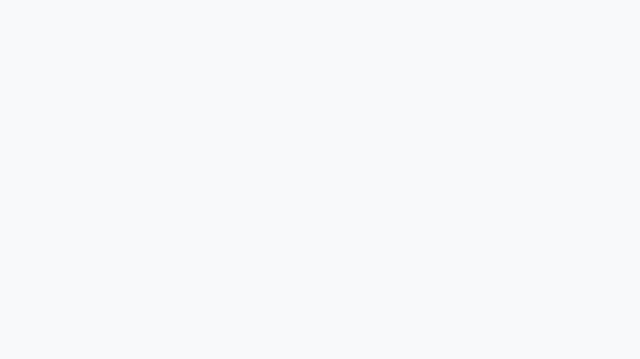
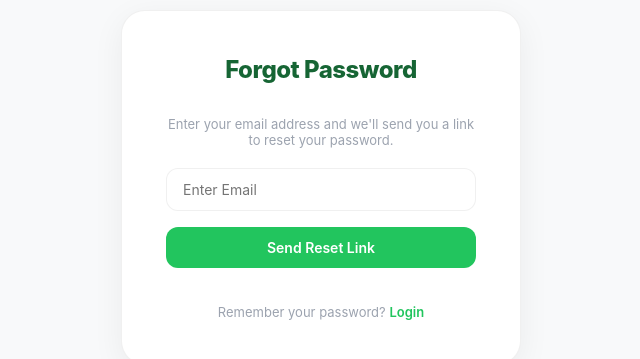
Before and after one commit to pankaj-q/Vync, a React app in the folder frontend/: page /forgot-password in a window 1280 px wide. Before the commit this address had no page. Shown: the part 213-572 px from the top of the page, without its empty margins (319-959 px from the left). Built offline with nearby package versions, Linux system fonts and the light colour scheme; the HTML template or start-up script is replaced by a standard one.

Commit message:
Add frontend for forgot/reset password: ForgotPassword.jsx, ResetPassword.jsx, routes, login link + CSS

```diff
--- a/frontend/src/App.jsx
+++ b/frontend/src/App.jsx
@@ -5,6 +5,8 @@ import Login from "./pages/login";
 import Dashboard from "./pages/Dashboard";
 import VerifyEmail from "./pages/VerifyEmail";
 import OAuthCallback from "./pages/OAuthCallback";
+import ForgotPassword from "./pages/ForgotPassword";
+import ResetPassword from "./pages/ResetPassword";
 
 function App() {
   return (
@@ -14,6 +16,8 @@ function App() {
         <Route path="/login" element={<Login />} />
         <Route path="/verify-email" element={<VerifyEmail />} />
         <Route path="/oauth-callback" element={<OAuthCallback />} />
+        <Route path="/forgot-password" element={<ForgotPassword />} />
+        <Route path="/reset-password" element={<ResetPassword />} />
         <Route path="/dashboard" element={<Dashboard />} />
       </Routes>
     </BrowserRouter>
--- a/frontend/src/index.css
+++ b/frontend/src/index.css
@@ -41,6 +41,9 @@ body { background: #f8f9fa; display: flex; justify-content: center; align-items:
 .register-container button, .login-container button { padding: 12px 24px; border: none; border-radius: var(--radius-md); background: var(--accent); color: #fff; font-size: 14px; font-weight: 600; cursor: pointer; transition: 0.2s; }
 .register-container button:hover, .login-container button:hover { background: #16a34a; transform: translateY(-1px); box-shadow: 0 4px 12px rgba(34,197,94,0.3); }
 .register-container p, .login-container p { text-align: center; margin-top: 20px; font-size: 13px; color: var(--text-muted); }
+.forgot-link { text-align: center; margin-top: 8px; font-size: 13px; }
+.forgot-link a { color: var(--accent); font-weight: 500; text-decoration: none; }
+.forgot-link a:hover { text-decoration: underline; color: #16a34a; }
 .google-btn { display: flex; align-items: center; justify-content: center; gap: 10px; padding: 12px 24px; border-radius: var(--radius-md); border: 1px solid var(--border-glass); background: var(--bg-deep); color: var(--text-primary); font-size: 14px; font-weight: 600; cursor: pointer; transition: 0.2s; margin-bottom: 4px; }
 .google-btn:hover { background: var(--bg-surface); border-color: #d1d5db; box-shadow: 0 2px 8px rgba(0,0,0,0.06); text-decoration: none; }
 .divider { display: flex; align-items: center; gap: 12px; margin: 18px 0; color: var(--text-muted); font-size: 12px; text-transform: uppercase; letter-spacing: 0.5px; }
--- /dev/null
+++ b/frontend/src/pages/ForgotPassword.jsx
@@ -0,0 +1,59 @@
+import { useState } from "react";
+import { Link } from "react-router-dom";
+
+function ForgotPassword() {
+  const [email, setEmail] = useState("");
+  const [message, setMessage] = useState("");
+  const [loading, setLoading] = useState(false);
+
+  const handleSubmit = async (e) => {
+    e.preventDefault();
+    setMessage("");
+    setLoading(true);
+
+    try {
+      const response = await fetch("/api/users/forgot-password", {
+        method: "POST",
+        headers: { "Content-Type": "application/json" },
+        body: JSON.stringify({ email }),
+      });
+
+      const data = await response.json();
+
+      if (response.ok) {
+        setMessage(data.message || "If an account exists with this email, a reset link has been sent to your email.");
+      } else {
+        setMessage(data.message || "Something went wrong");
+      }
+    } catch (error) {
+      setMessage("Server Error");
+    }
+    setLoading(false);
+  };
+
+  return (
+    <div className="login-container">
+      <h2>Forgot Password</h2>
+      <p style={{ fontSize: 13, color: "var(--text-muted)", marginBottom: 20 }}>
+        Enter your email address and we'll send you a link to reset your password.
+      </p>
+      {message && <div className="error-bar" style={{ marginBottom: 16 }}>{message}</div>}
+      <form onSubmit={handleSubmit}>
+        <input
+          type="email"
+          name="email"
+          placeholder="Enter Email"
+          value={email}
+          onChange={(e) => setEmail(e.target.value)}
+          required
+        />
+        <button type="submit" disabled={loading}>
+          {loading ? "Sending..." : "Send Reset Link"}
+        </button>
+        <p>Remember your password? <Link to="/login">Login</Link></p>
+      </form>
+    </div>
+  );
+}
+
+export default ForgotPassword;
--- /dev/null
+++ b/frontend/src/pages/ResetPassword.jsx
@@ -0,0 +1,109 @@
+import { useState, useEffect } from "react";
+import { Link, useSearchParams, useNavigate } from "react-router-dom";
+
+function ResetPassword() {
+  const [searchParams] = useSearchParams();
+  const navigate = useNavigate();
+  const [password, setPassword] = useState("");
+  const [confirmPassword, setConfirmPassword] = useState("");
+  const [message, setMessage] = useState("");
+  const [loading, setLoading] = useState(false);
+  const [tokenValid, setTokenValid] = useState(true);
+
+  const token = searchParams.get("token");
+
+  useEffect(() => {
+    if (!token) {
+      setTokenValid(false);
+      setMessage("No reset token found in URL.");
+    }
+  }, [token]);
+
+  const handleSubmit = async (e) => {
+    e.preventDefault();
+    if (!token) return;
+
+    setMessage("");
+    setLoading(true);
+
+    if (password !== confirmPassword) {
+      setMessage("Passwords do not match");
+      setLoading(false);
+      return;
+    }
+
+    // Client-side validation matching backend
+    if (!/^(?=.*[A-Za-z])(?=.*\d).{6,}$/.test(password)) {
+      setMessage("Password must be at least 6 characters and contain at least one letter and one number");
+      setLoading(false);
+      return;
+    }
+
+    try {
+      const response = await fetch("/api/users/reset-password", {
+        method: "POST",
+        headers: { "Content-Type": "application/json" },
+        body: JSON.stringify({ token, password, confirmPassword }),
+      });
+
+      const data = await response.json();
+
+      if (response.ok) {
+        setMessage(data.message || "Password has been reset successfully!");
+        setTimeout(() => navigate("/login"), 2000);
+      } else {
+        setMessage(data.message || "Failed to reset password");
+      }
+    } catch (error) {
+      setMessage("Server Error");
+    }
+    setLoading(false);
+  };
+
+  if (!tokenValid) {
+    return (
+      <div className="login-container" style={{ textAlign: "center" }}>
+        <h2>Invalid Link</h2>
+        <div style={{ fontSize: 48, margin: "24px 0" }}>⚠️</div>
+        <p style={{ fontSize: 14, color: "#dc2626", marginBottom: 16 }}>{message}</p>
+        <p>
+          <Link to="/forgot-password" style={{ display: "inline-block", padding: "12px 24px", background: "#22c55e", color: "#fff", borderRadius: 8, textDecoration: "none", fontWeight: 600 }}>
+            Request New Reset Link
+          </Link>
+        </p>
+      </div>
+    );
+  }
+
+  return (
+    <div className="login-container">
+      <h2>Reset Password</h2>
+      {message && <div className="error-bar" style={{ marginBottom: 16 }}>{message}</div>}
+      <form onSubmit={handleSubmit}>
+        <input
+          type="password"
+          name="password"
+          placeholder="Enter New Password"
+          value={password}
+          onChange={(e) => setPassword(e.target.value)}
+          required
+          minLength={6}
+        />
+        <input
+          type="password"
+          name="confirmPassword"
+          placeholder="Confirm New Password"
+          value={confirmPassword}
+          onChange={(e) => setConfirmPassword(e.target.value)}
+          required
+        />
+        <button type="submit" disabled={loading}>
+          {loading ? "Resetting..." : "Reset Password"}
+        </button>
+        <p>Remember your password? <Link to="/login">Login</Link></p>
+      </form>
+    </div>
+  );
+}
+
+export default ResetPassword;
--- a/frontend/src/pages/login.jsx
+++ b/frontend/src/pages/login.jsx
@@ -79,6 +79,7 @@ function Login() {
         <input type="email" name="email" placeholder="Enter Email" value={user.email} onChange={handleChange} required />
         <input type="password" name="password" placeholder="Enter Password" value={user.password} onChange={handleChange} required />
         <button type="submit">Login</button>
+        <p className="forgot-link"><Link to="/forgot-password">Forgot password?</Link></p>
         <p>Don't have an account? <Link to="/">Register</Link></p>
       </form>
       {needsVerification && (
```
